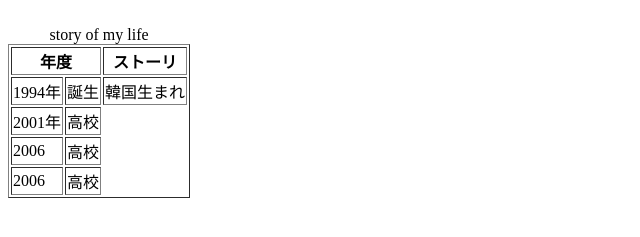
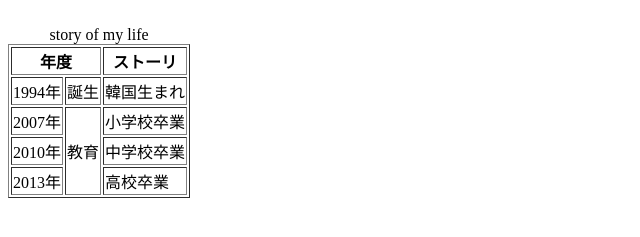
Before and after one commit to MJ-000/sample2020, a plain HTML site: page story/intex.html in a window 1280 px wide. Shown: the part 87-324 px from the top of the page, without its empty margins (0-640 px from the left). Drawn offline with Linux system fonts and the light colour scheme.

Commit message:
表づくり

```diff
--- a/story/intex.html
+++ b/story/intex.html
@@ -22,16 +22,17 @@
             <td>韓国生まれ</td>
         </tr>
         <tr>
-　　　　　　 <td>2001年</td>
-            <td>高校</td>
+　　　　　　 <td>2007年</td>
+            <td rowspan="3">教育</td>
+            <td>小学校卒業</td>
         </tr>
         <tr>
-            <td>2006</td>
-            <td>高校</td>
+            <td>2010年</td>
+            <td>中学校卒業</td>
         </tr>
         <tr>
-            <td>2006</td>
-            <td>高校</td>
+            <td>2013年</td>
+            <td>高校卒業</td>
         </tr>
     </tbody>
 </table>
```
